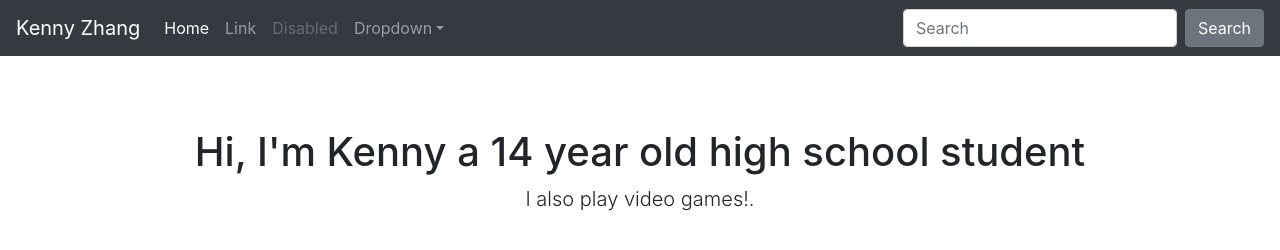
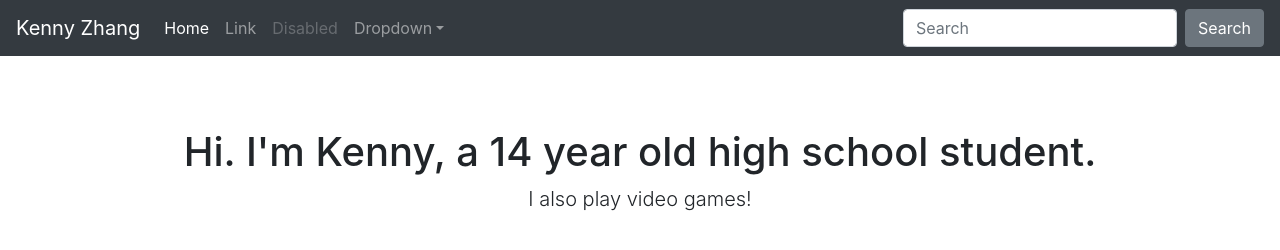
Before and after one commit to QennyQ/Website, a plain HTML site: page cool.html in a window 1280 px wide. Drawn offline with nearby package versions, Linux system fonts and the light colour scheme.

Commit message:
grammar issues fixed

```diff
--- a/cool.html
+++ b/cool.html
@@ -70,8 +70,8 @@
 <main role="main" class="container">
 
   <div class="starter-template">
-    <h1>Hi, I'm Kenny a 14 year old high school student</h1>
-    <p class="lead">I also play video games!.</p>
+    <h1>Hi. I'm Kenny, a 14 year old high school student.</h1>
+    <p class="lead">I also play video games!</p>
   </div>
 
 </main><!-- /.container -->
```
